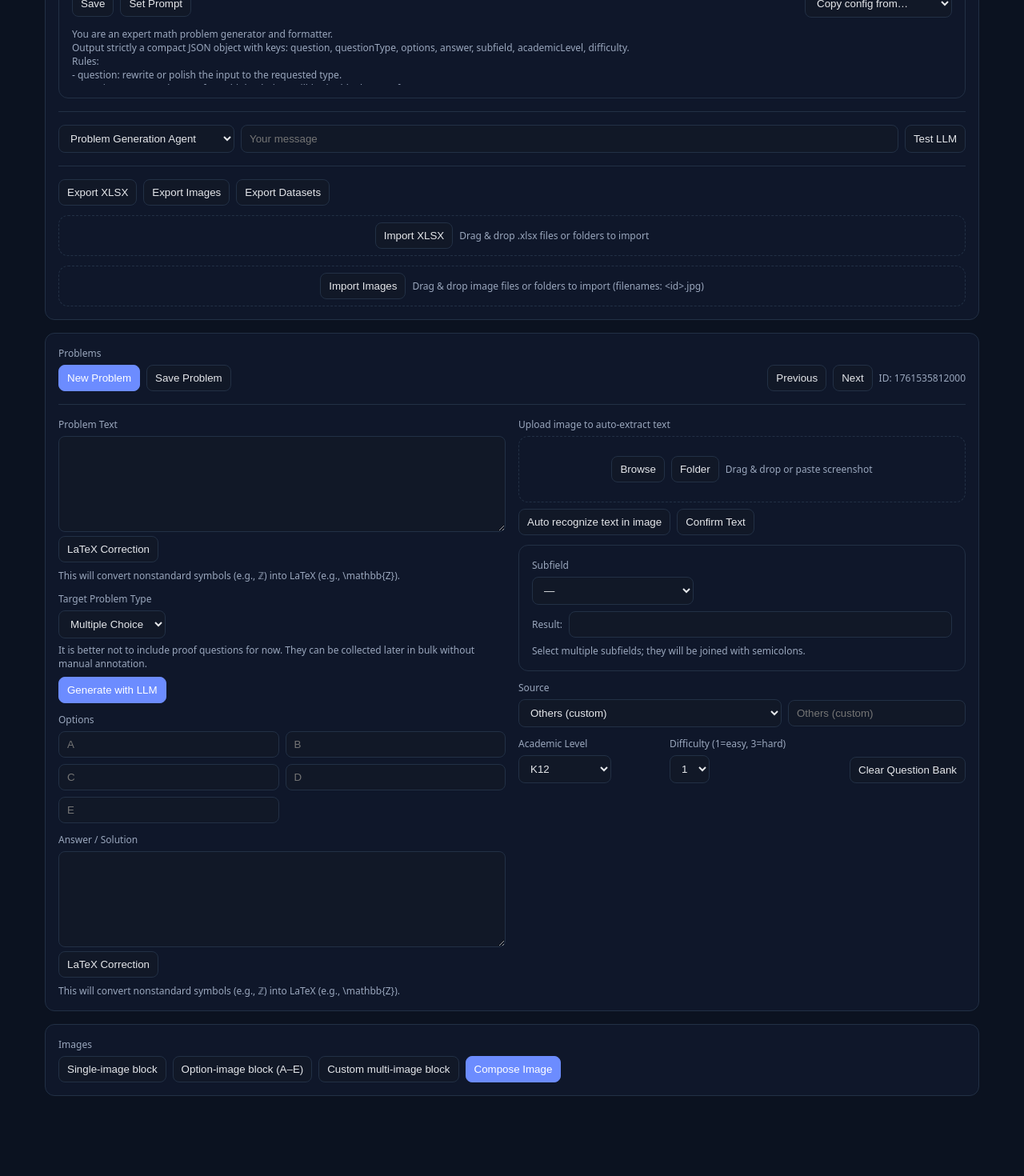
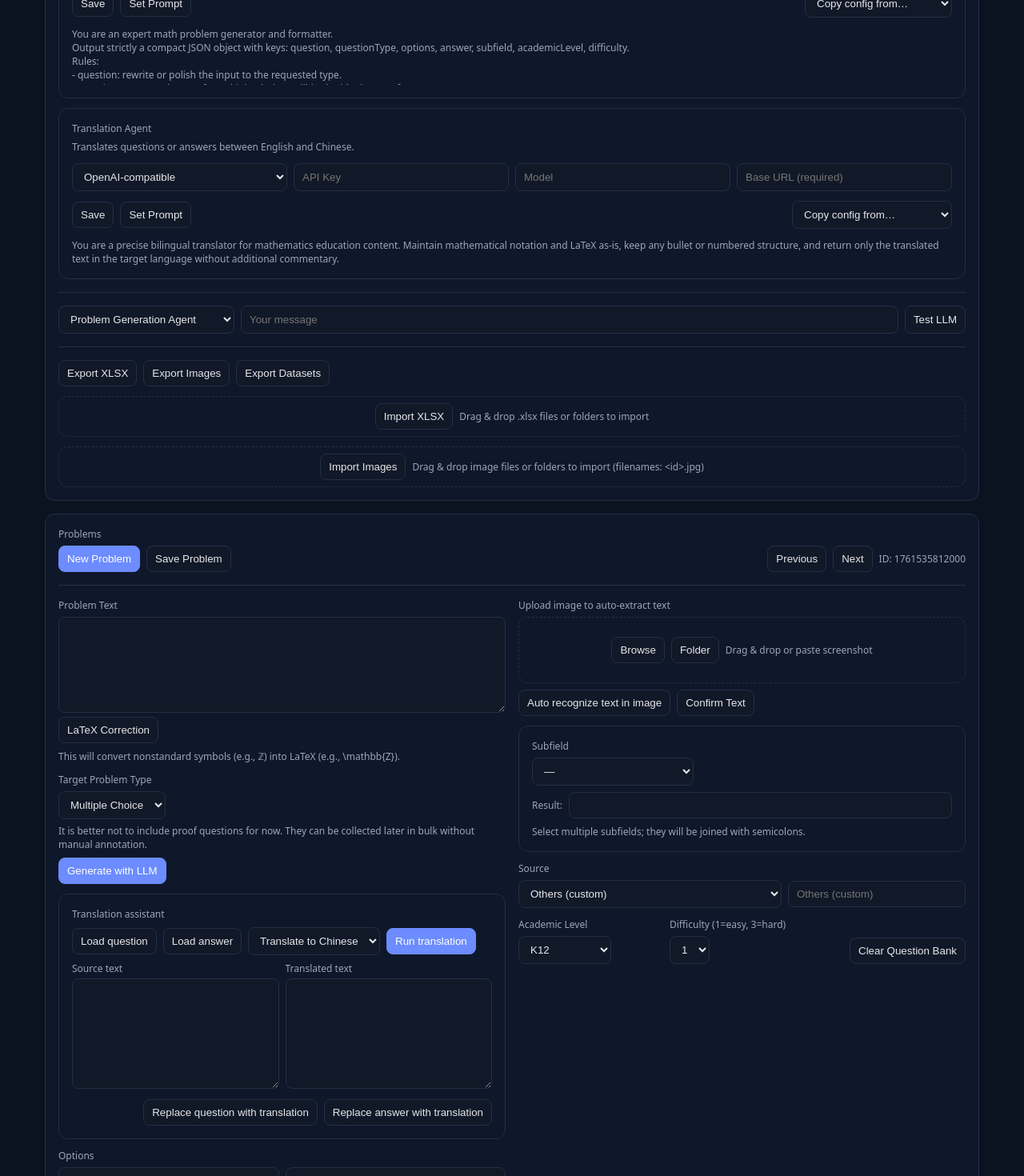
Before and after one commit to YinzhuCheng/Annotation, a React (Vite) app: page / in a window 1280 px wide. Shown: the part 820-2290 px from the top of the page at 80% size. Before the commit the page ends 2206 px from the top, so only its background shows below. Built offline with nearby package versions, Linux system fonts and the light colour scheme.

Commit message:
feat: Add translation agent and improve help UI
Introduces a new translation agent for seamless language conversion. Enhances the help documentation and UI for better clarity and organization.

Co-authored-by: kellymyers1731 <kellymyers1731@hotmail.com>

```diff
--- a/public/help.html
+++ b/public/help.html
@@ -9,10 +9,10 @@
       html, body { height: 100%; }
       body { margin:0; background: var(--bg); color: var(--fg); font-family: ui-sans-serif, system-ui, -apple-system, Segoe UI, Roboto, Ubuntu, Cantarell, Noto Sans, Helvetica Neue, Arial; }
       .wrap { max-width: 960px; margin: 0 auto; padding: 24px; }
-      .card { background: rgba(255,255,255,0.02); border:1px solid var(--border); border-radius: 12px; padding: 16px; }
+      .card { background: rgba(255,255,255,0.02); border:1px solid var(--border); border-radius: 12px; padding: 16px; margin-bottom: 16px; }
       .row { display:flex; justify-content: space-between; align-items:center; gap:8px; flex-wrap:wrap; }
       .muted { color: var(--muted); font-size: 12px; }
-      h1, h2, h3, h4 { margin: 8px 0; }
+      h1, h2, h3, h4, h5 { margin: 8px 0; }
       ul { margin: 8px 0 0 16px; }
       a.btn { display:inline-block; padding:8px 12px; background: var(--accent); color:#fff; text-decoration:none; border-radius:8px; }
       .ghost { background: transparent; color: var(--fg); border:1px solid var(--border); }
@@ -33,39 +33,48 @@
       </div>
       <div class="space"></div>
       <div class="card">
-        <div class="row">
-          <h3 style="margin:0">English</h3>
+        <h3 style="margin:0">English</h3>
+        <div class="card" style="margin-top:12px">
+          <h4 style="margin-top:0">Workflow Overview</h4>
+          <ul>
+            <li>Open <strong>LLM Configuration</strong> to set API keys, base URLs, and models for every agent.</li>
+            <li>Import, paste, or type problems; run OCR on screenshots to capture the source text.</li>
+            <li>Use the translation assistant whenever you need English-to-Chinese or Chinese-to-English output.</li>
+            <li>Generate or polish questions, then fill in subfields, difficulty, and other metadata.</li>
+            <li>Save your progress and export datasets or composed images when finished.</li>
+          </ul>
         </div>
-        <ul>
-          <li>Local-first; data stays in your browser (localStorage/IndexedDB/OPFS).</li>
-          <li>LLM Agent is the default; no mode switching required.</li>
-          <li>Paste/upload images; OCR is performed by your configured LLM (Vision-capable).</li>
-          <li>Unified LLM adapter (OpenAI-compatible, Gemini, Claude) via a Cloudflare Pages Function proxy.</li>
-          <li>Generate Multiple Choice / Fill-in-the-blank / Proof; auto-fill attributes.</li>
-          <li>Images composed client-side into a single JPG under images/&lt;timestamp&gt;.jpg.</li>
-          <li>LaTeX Correction converts symbols like ℤ into \mathbb{Z}.</li>
-          <li>Import/Export dataset to XLSX with the specified header.</li>
-          <li>Storage usage and quota shown; cache remains across reloads.</li>
-          <li>Privacy: API keys/config live only in your browser; no server storage.</li>
-        </ul>
+        <div class="card" style="margin-top:12px">
+          <h4 style="margin-top:0">LLM Agents</h4>
+          <ul>
+            <li><strong>OCR Agent:</strong> Extracts text from uploaded images with a vision-capable model.</li>
+            <li><strong>Translation Agent:</strong> Converts questions or answers between English and Chinese while preserving notation.</li>
+            <li><strong>LaTeX Correction Agent:</strong> Normalizes mathematical expressions into consistent LaTeX.</li>
+            <li><strong>Problem Generation Agent:</strong> Crafts structured problems, answers, and metadata from prompts.</li>
+          </ul>
+        </div>
       </div>
-      <div class="space"></div>
       <div class="card">
-        <div class="row">
-          <h3 style="margin:0">中文</h3>
+        <h3 style="margin:0">中文</h3>
+        <div class="card" style="margin-top:12px">
+          <h4 style="margin-top:0">使用流程</h4>
+          <ul>
+            <li>在「LLM 配置」中为各代理填写 API Key、Base URL 与模型。</li>
+            <li>通过导入、粘贴或手动输入录入题目，必要时对截图执行 OCR。</li>
+            <li>使用翻译助手在中英文之间快速切换题目或答案文本。</li>
+            <li>生成或校对题目后，完善分支领域、难度、学段等元信息。</li>
+            <li>随时保存，整理完成后导出题目数据或合成图片。</li>
+          </ul>
         </div>
-        <ul>
-          <li>本地优先；数据仅保存在浏览器（localStorage/IndexedDB/OPFS）。</li>
-          <li>默认使用 LLM 代理，无需在模式间切换。</li>
-          <li>支持粘贴/上传图片，OCR 由你配置的 LLM（具备视觉能力）执行。</li>
-          <li>统一 LLM 适配（OpenAI 兼容、Gemini、Claude），通过 Cloudflare Pages 函数代理。</li>
-          <li>可生成选择题/填空题/证明题，并自动补全主要属性。</li>
-          <li>图片在本地合成为单张 JPG，路径为 images/&lt;timestamp&gt;.jpg。</li>
-          <li>LaTeX 纠正：将 ℤ 等符号转换为合法 LaTeX（如 \mathbb{Z}）。</li>
-          <li>按指定表头导入/导出 XLSX。</li>
-          <li>显示存储用量与配额；刷新后仍能恢复。</li>
-          <li>隐私：API Key 与配置仅在本地使用，不经服务器保存。</li>
-        </ul>
+        <div class="card" style="margin-top:12px">
+          <h4 style="margin-top:0">LLM 代理说明</h4>
+          <ul>
+            <li><strong>OCR 代理：</strong> 借助具备视觉能力的模型读取截图文字。</li>
+            <li><strong>翻译代理：</strong> 在中英文之间转换题目或答案，保持数学符号与 LaTeX 不变。</li>
+            <li><strong>LaTeX 校正代理：</strong> 统一数学表达式的 LaTeX 写法。</li>
+            <li><strong>题目生成代理：</strong> 将提示加工为完整的题目、答案及元数据。</li>
+          </ul>
+        </div>
       </div>
     </div>
     <script>
--- a/src/components/Header.tsx
+++ b/src/components/Header.tsx
@@ -16,7 +16,6 @@ export function Header({ onHelp, onToggleLang }: { onHelp: () => void; onToggleL
   return (
     <header>
       <div className="row">
-        <span className="badge">{t('localFirst')}</span>
         <img src="/logo.svg" alt="Logo" style={{height:28, width:28, borderRadius:6}} />
         <strong>{t('title')}</strong>
       </div>
--- a/src/components/LLMConfig.tsx
+++ b/src/components/LLMConfig.tsx
@@ -14,7 +14,8 @@ function cloneAgentsState(source: Record<AgentId, LLMAgentSettings>): Record<Age
   return {
     ocr: { config: { ...source.ocr.config }, prompt: source.ocr.prompt },
     latex: { config: { ...source.latex.config }, prompt: source.latex.prompt },
-    generator: { config: { ...source.generator.config }, prompt: source.generator.prompt }
+    generator: { config: { ...source.generator.config }, prompt: source.generator.prompt },
+    translator: { config: { ...source.translator.config }, prompt: source.translator.prompt }
   };
 }
 
@@ -27,7 +28,7 @@ export function LLMConfig() {
   const saveAgentSettings = useAppStore((s) => s.saveAgentSettings);
 
   const [drafts, setDrafts] = useState<Record<AgentId, LLMAgentSettings>>(() => cloneAgentsState(agents));
-  const [savedAt, setSavedAt] = useState<Record<AgentId, number | null>>({ ocr: null, latex: null, generator: null });
+  const [savedAt, setSavedAt] = useState<Record<AgentId, number | null>>({ ocr: null, latex: null, generator: null, translator: null });
   const [editingPrompt, setEditingPrompt] = useState<PromptEditorState>(null);
   const [testMsg, setTestMsg] = useState('');
   const [testAgentId, setTestAgentId] = useState<AgentId>('generator');
@@ -58,7 +59,8 @@ export function LLMConfig() {
   const agentDefs = useMemo<AgentDefinition[]>(() => ([
     { id: 'ocr', title: t('agentOcr'), description: t('agentOcrDesc') },
     { id: 'latex', title: t('agentLatex'), description: t('agentLatexDesc') },
-    { id: 'generator', title: t('agentGenerator'), description: t('agentGeneratorDesc') }
+    { id: 'generator', title: t('agentGenerator'), description: t('agentGeneratorDesc') },
+    { id: 'translator', title: t('agentTranslator'), description: t('agentTranslatorDesc') }
   ]), [t]);
 
   const agentTitles = useMemo<Record<AgentId, string>>(() => (
--- a/src/components/ProblemEditor.tsx
+++ b/src/components/ProblemEditor.tsx
@@ -1,7 +1,7 @@
 import { useEffect, useMemo, useRef, useState } from 'react';
 import { useTranslation } from 'react-i18next';
 import { useAppStore, ProblemRecord, AgentId } from '../state/store';
-import { latexCorrection, ocrWithLLM } from '../lib/llmAdapter';
+import { latexCorrection, ocrWithLLM, translateWithLLM } from '../lib/llmAdapter';
 import { getImageBlob } from '../lib/db';
 import { openViewerWindow } from '../lib/viewer';
 import { generateProblemFromText } from '../lib/generator';
@@ -47,22 +47,33 @@ export function ProblemEditor({ onOpenClear }: { onOpenClear?: () => void }) {
   const customSourceInputRef = useRef<HTMLInputElement>(null);
   const [llmStatus, setLlmStatus] = useState<'idle'|'waiting_response'|'thinking'|'responding'|'done'>('idle');
   const [dots, setDots] = useState(1);
+  const [translationInput, setTranslationInput] = useState('');
+  const [translationOutput, setTranslationOutput] = useState('');
+  const [translationStatus, setTranslationStatus] = useState<'idle'|'waiting_response'|'thinking'|'responding'|'done'>('idle');
+  const [translationTarget, setTranslationTarget] = useState<'en' | 'zh'>('zh');
+  const [translationError, setTranslationError] = useState('');
   const agentDisplay = useMemo<Record<AgentId, string>>(() => ({
     ocr: t('agentOcr'),
     latex: t('agentLatex'),
-    generator: t('agentGenerator')
+    generator: t('agentGenerator'),
+    translator: t('agentTranslator')
   }), [t]);
   const CUSTOM_OPTION = '__custom__';
 
   useEffect(() => {
     if (!current) return;
-  }, [current]);
+    setTranslationInput(current.question || '');
+    setTranslationOutput('');
+    setTranslationError('');
+    setTranslationStatus('idle');
+  }, [current.id]);
 
   useEffect(() => {
-    if (llmStatus === 'idle' || llmStatus === 'done') return;
+    const active = (llmStatus !== 'idle' && llmStatus !== 'done') || (translationStatus !== 'idle' && translationStatus !== 'done');
+    if (!active) return;
     const timer = setInterval(() => setDots((d) => (d % 3) + 1), 500);
     return () => clearInterval(timer);
-  }, [llmStatus]);
+  }, [llmStatus, translationStatus]);
 
   // When a composed image is confirmed in Images module, show preview in Problems
   useEffect(() => {
@@ -161,6 +172,30 @@ export function ProblemEditor({ onOpenClear }: { onOpenClear?: () => void }) {
     setLlmStatus('done');
   };
 
+  const runTranslation = async () => {
+    const payload = translationInput.trim();
+    if (!payload) {
+      alert(t('translationInputMissing'));
+      return;
+    }
+    if (!ensureAgent('translator')) return;
+    setTranslationError('');
+    setTranslationStatus('waiting_response');
+    try {
+      const output = await translateWithLLM(payload, translationTarget, agents.translator, { onStatus: (s) => setTranslationStatus(s) });
+      setTranslationOutput(output);
+    } catch (err: any) {
+      setTranslationError(String(err?.message || err));
+    } finally {
+      setTranslationStatus('done');
+    }
+  };
+
+  const loadTranslationFrom = (field: 'question' | 'answer') => {
+    const source = (current as any)[field] as string;
+    setTranslationInput(source || '');
+  };
+
   const ensureOptionsForMC = () => {
     if (current.questionType === 'Multiple Choice') {
       const count = Math.max(2, defaults.optionsCount || 5);
@@ -257,6 +292,41 @@ export function ProblemEditor({ onOpenClear }: { onOpenClear?: () => void }) {
             {(llmStatus !== 'idle' && llmStatus !== 'done') && (
               <span className="small">{llmStatus === 'waiting_response' ? t('waitingLLMResponse') : t('waitingLLMThinking')}{'.'.repeat(dots)}</span>
             )}
+          </div>
+
+          <div className="card" style={{marginTop:12, display:'flex', flexDirection:'column', gap:8}}>
+            <div className="row" style={{justifyContent:'space-between', alignItems:'center', flexWrap:'wrap', gap:8}}>
+              <div className="label" style={{margin:0}}>{t('translationHelper')}</div>
+              <div className="row" style={{gap:8, flexWrap:'wrap'}}>
+                <button type="button" onClick={() => loadTranslationFrom('question')}>{t('translationLoadQuestion')}</button>
+                <button type="button" onClick={() => loadTranslationFrom('answer')}>{t('translationLoadAnswer')}</button>
+                <select value={translationTarget} onChange={(e)=> setTranslationTarget(e.target.value as 'en' | 'zh')}>
+                  <option value="zh">{t('translationTargetZh')}</option>
+                  <option value="en">{t('translationTargetEn')}</option>
+                </select>
+                <button type="button" className="primary" onClick={runTranslation}>{t('translationRun')}</button>
+              </div>
+            </div>
+            {(translationStatus !== 'idle' && translationStatus !== 'done') && (
+              <span className="small">{translationStatus === 'waiting_response' ? t('waitingLLMResponse') : t('waitingLLMThinking')}{'.'.repeat(dots)}</span>
+            )}
+            {translationError && (
+              <span className="small" style={{color:'#f87171'}}>{translationError}</span>
+            )}
+            <div className="grid" style={{gridTemplateColumns:'1fr 1fr', gap:8}}>
+              <div>
+                <div className="label" style={{marginBottom:4}}>{t('translationInputLabel')}</div>
+                <textarea value={translationInput} onChange={(e)=> setTranslationInput(e.target.value)} rows={8} />
+              </div>
+              <div>
+                <div className="label" style={{marginBottom:4}}>{t('translationOutputLabel')}</div>
+                <textarea value={translationOutput} onChange={(e)=> setTranslationOutput(e.target.value)} rows={8} />
+              </div>
+            </div>
+            <div className="row" style={{justifyContent:'flex-end', gap:8, flexWrap:'wrap'}}>
+              <button type="button" onClick={()=> translationOutput && update({ question: translationOutput })}>{t('translationApplyQuestion')}</button>
+              <button type="button" onClick={()=> translationOutput && update({ answer: translationOutput })}>{t('translationApplyAnswer')}</button>
+            </div>
           </div>
 
           {current.questionType === 'Multiple Choice' && (
--- a/src/i18n.ts
+++ b/src/i18n.ts
@@ -6,7 +6,6 @@ const resources = {
     translation: {
       title: 'Dataset Annotation Program',
       help: 'Help',
-      localFirst: 'Local-First',
       language: '中文/EN',
       manualMode: 'Manual Mode',
       agentMode: 'LLM Agent Mode',
@@ -119,6 +118,8 @@ const resources = {
       , agentLatexDesc: 'Normalizes mathematical expressions into LaTeX.'
       , agentGenerator: 'Problem Generation Agent'
       , agentGeneratorDesc: 'Creates draft problems and solutions.'
+      , agentTranslator: 'Translation Agent'
+      , agentTranslatorDesc: 'Translates questions or answers between English and Chinese.'
       , agentEditPrompt: 'Set Prompt'
       , agentCopyPlaceholder: 'Copy config from…'
       , agentPromptEditorTitle: 'Edit prompt for {{agent}}'
@@ -136,13 +137,23 @@ const resources = {
       , defaultsDifficultyHint: 'These values populate the difficulty selector.'
       , defaultsDifficultyPromptLabel: 'Difficulty label shown in the editor'
       , defaultsOptionsCountHint: 'Applies to newly created multiple choice problems.'
+      , translationHelper: 'Translation assistant'
+      , translationLoadQuestion: 'Load question'
+      , translationLoadAnswer: 'Load answer'
+      , translationTargetZh: 'Translate to Chinese'
+      , translationTargetEn: 'Translate to English'
+      , translationRun: 'Run translation'
+      , translationInputLabel: 'Source text'
+      , translationOutputLabel: 'Translated text'
+      , translationApplyQuestion: 'Replace question with translation'
+      , translationApplyAnswer: 'Replace answer with translation'
+      , translationInputMissing: 'Provide text before translating.'
     }
   },
   zh: {
     translation: {
       title: '数据集标注程序',
       help: '帮助',
-      localFirst: '本地优先',
       language: '中文/EN',
       manualMode: '手动模式',
       agentMode: 'LLM 代理模式',
@@ -255,6 +266,8 @@ const resources = {
       , agentLatexDesc: '将数学表达式标准化为 LaTeX。'
       , agentGenerator: '题目生成代理'
       , agentGeneratorDesc: '负责生成题目与解答草稿。'
+      , agentTranslator: '翻译代理'
+      , agentTranslatorDesc: '用于在中英文之间转换题目或答案。'
       , agentEditPrompt: '设置提示词'
       , agentCopyPlaceholder: '从其他代理复制配置…'
       , agentPromptEditorTitle: '编辑 {{agent}} 的提示词'
@@ -272,6 +285,17 @@ const resources = {
       , defaultsDifficultyHint: '这些值将用于难度选择。'
       , defaultsDifficultyPromptLabel: '难度标签（编辑器显示）'
       , defaultsOptionsCountHint: '影响新建选择题的默认选项数。'
+      , translationHelper: '翻译助手'
+      , translationLoadQuestion: '载入题目文本'
+      , translationLoadAnswer: '载入答案文本'
+      , translationTargetZh: '翻译为中文'
+      , translationTargetEn: '翻译为英文'
+      , translationRun: '执行翻译'
+      , translationInputLabel: '原始文本'
+      , translationOutputLabel: '译文'
+      , translationApplyQuestion: '将译文写入题目'
+      , translationApplyAnswer: '将译文写入答案'
+      , translationInputMissing: '请先输入需要翻译的内容。'
     }
   }
 };
--- a/src/lib/llmAdapter.ts
+++ b/src/lib/llmAdapter.ts
@@ -123,3 +123,20 @@ export async function ocrWithLLM(
   ], agent.config, { temperature: 0 }, handlers);
   return out.trim();
 }
+
+export async function translateWithLLM(
+  input: string,
+  target: 'en' | 'zh',
+  agent: LLMAgentSettings,
+  handlers?: { onStatus?: (s: 'waiting_response' | 'thinking' | 'responding' | 'done') => void }
+): Promise<string> {
+  const system = agent.prompt?.trim() || 'You are a precise bilingual translator for mathematics education content. Maintain mathematical notation and LaTeX as-is, keep any bullet or numbered structure, and return only the translated text in the target language without additional commentary.';
+  const instructions = target === 'en'
+    ? 'Translate the provided content into English. Keep LaTeX and math notation untouched. Return English text only.'
+    : '将以下内容翻译为中文，保持原有的数学符号与 LaTeX 表达不变。仅返回中文文本。';
+  const out = await chatStream([
+    { role: 'system', content: system },
+    { role: 'user', content: `${instructions}\n\n${input}` }
+  ], agent.config, { temperature: 0 }, handlers);
+  return out.trim();
+}
--- a/src/state/store.ts
+++ b/src/state/store.ts
@@ -9,7 +9,7 @@ export interface LLMConfigState {
   model: string;
 }
 
-export type AgentId = 'ocr' | 'latex' | 'generator';
+export type AgentId = 'ocr' | 'latex' | 'generator' | 'translator';
 
 export interface LLMAgentSettings {
   config: LLMConfigState;
@@ -64,10 +64,11 @@ const DEFAULT_OPTIONS_COUNT = 5;
 const DEFAULT_AGENT_PROMPTS: Record<AgentId, string> = {
   ocr: 'You are an OCR engine. Transcribe all readable text from the image into plain UTF-8 text. Preserve math expressions as text (no LaTeX unless present), keep line breaks where meaningful, and do not add commentary.',
   latex: 'You are a LaTeX normalizer. Convert nonstandard math symbols into valid LaTeX macros with minimal changes. Return only the corrected text.',
-  generator: `You are an expert math problem generator and formatter.\nOutput strictly a compact JSON object with keys: question, questionType, options, answer, subfield, academicLevel, difficulty.\nRules:\n- question: rewrite or polish the input to the requested type.\n- questionType: exactly one of ["Multiple Choice","Fill-in-the-blank","Proof"].\n- options: if Multiple Choice, provide the required count of LaTeX-ready strings labeled A..; otherwise [].\n- answer: For MC use a single letter or array of letters; FITB return the correct content string; Proof provide full proof steps.\n- subfield: choose from the supplied list when possible, else "Others".\n- academicLevel: choose from the supplied list.\n- difficulty: choose from the supplied list.\nReturn JSON only.`
+  generator: `You are an expert math problem generator and formatter.\nOutput strictly a compact JSON object with keys: question, questionType, options, answer, subfield, academicLevel, difficulty.\nRules:\n- question: rewrite or polish the input to the requested type.\n- questionType: exactly one of ["Multiple Choice","Fill-in-the-blank","Proof"].\n- options: if Multiple Choice, provide the required count of LaTeX-ready strings labeled A..; otherwise [].\n- answer: For MC use a single letter or array of letters; FITB return the correct content string; Proof provide full proof steps.\n- subfield: choose from the supplied list when possible, else "Others".\n- academicLevel: choose from the supplied list.\n- difficulty: choose from the supplied list.\nReturn JSON only.`,
+  translator: `You are a precise bilingual translator for mathematics education content. Maintain mathematical notation and LaTeX as-is, keep any bullet or numbered structure, and return only the translated text in the target language without additional commentary.`
 };
 
-const AGENT_IDS: AgentId[] = ['ocr', 'latex', 'generator'];
+const AGENT_IDS: AgentId[] = ['ocr', 'latex', 'generator', 'translator'];
 
 function sanitizeList(input: unknown, fallback: string[]): string[] {
   const arr = Array.isArray(input) ? input : [];
@@ -172,7 +173,8 @@ const initialLLMAgents: Record<AgentId, LLMAgentSettings> = (() => {
       const sanitized: Record<AgentId, LLMAgentSettings> = {
         ocr: sanitizeAgentSettings(parsed?.ocr, DEFAULT_AGENT_PROMPTS.ocr),
         latex: sanitizeAgentSettings(parsed?.latex, DEFAULT_AGENT_PROMPTS.latex),
-        generator: sanitizeAgentSettings(parsed?.generator, DEFAULT_AGENT_PROMPTS.generator)
+        generator: sanitizeAgentSettings(parsed?.generator, DEFAULT_AGENT_PROMPTS.generator),
+        translator: sanitizeAgentSettings(parsed?.translator, DEFAULT_AGENT_PROMPTS.translator)
       };
       localStorage.setItem('llm-agents', JSON.stringify(sanitized));
       return sanitized;
@@ -186,7 +188,8 @@ const initialLLMAgents: Record<AgentId, LLMAgentSettings> = (() => {
   const fallback: Record<AgentId, LLMAgentSettings> = {
     ocr: { config: sanitizeLLMConfig(legacyConfig), prompt: DEFAULT_AGENT_PROMPTS.ocr },
     latex: { config: sanitizeLLMConfig(legacyConfig), prompt: DEFAULT_AGENT_PROMPTS.latex },
-    generator: { config: sanitizeLLMConfig(legacyConfig), prompt: DEFAULT_AGENT_PROMPTS.generator }
+    generator: { config: sanitizeLLMConfig(legacyConfig), prompt: DEFAULT_AGENT_PROMPTS.generator },
+    translator: { config: sanitizeLLMConfig(legacyConfig), prompt: DEFAULT_AGENT_PROMPTS.translator }
   };
   localStorage.setItem('llm-agents', JSON.stringify(fallback));
   return fallback;
```
Also changed, not shown: src/components/HelpModal.tsx (+38 -24 lines).
